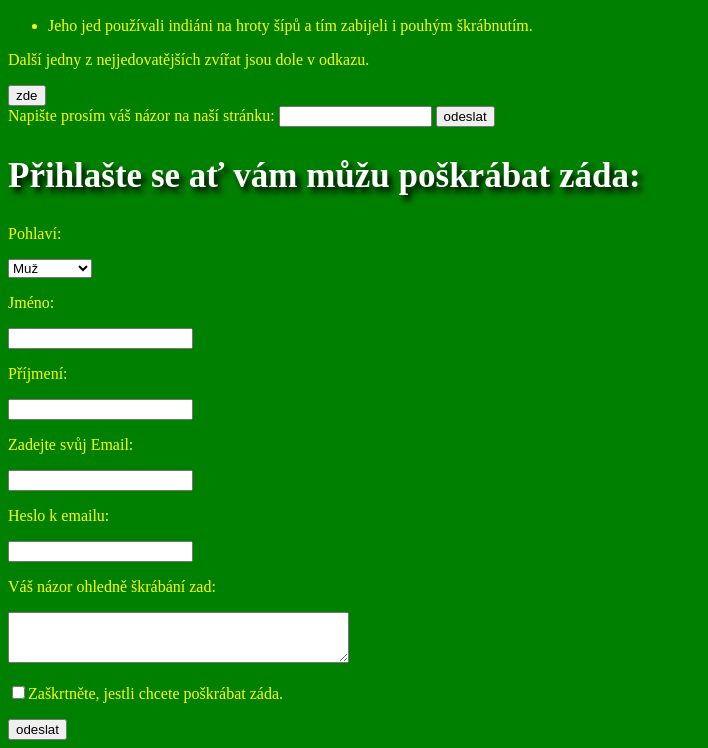
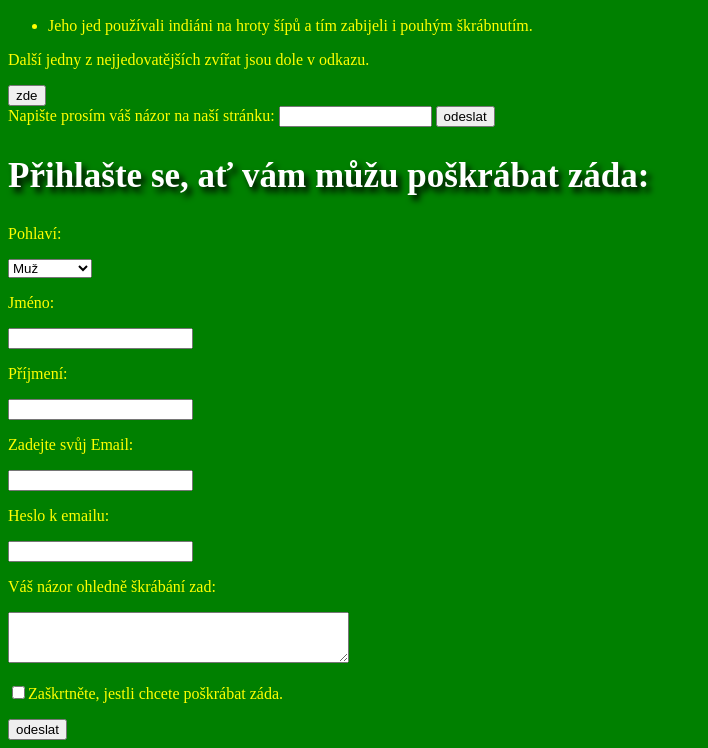
Before and after one commit to michalgorol/top5zvirat, a plain HTML site: page index.html in a window 1280 px wide. Shown: the part 2942-3690 px from the top of the page, without its empty margins (0-708 px from the left). Drawn offline with Linux system fonts and the light colour scheme.

Commit message:
doplneni chybejici carky

```diff
--- a/index.html
+++ b/index.html
@@ -66,7 +66,7 @@
 	<input type=submit value=odeslat>
 	</form>
 	<form action>
-	<p><h2>Přihlašte se ať vám můžu poškrábat záda:</h2></p>
+	<p><h2>Přihlašte se, ať vám můžu poškrábat záda:</h2></p>
 	<p>Pohlaví:</p>
 	<select><option>Muž</option><option>žena</option><option>babochlap</option></select><br/>
 	<p>Jméno:</p><input type="text"><br/>
```
